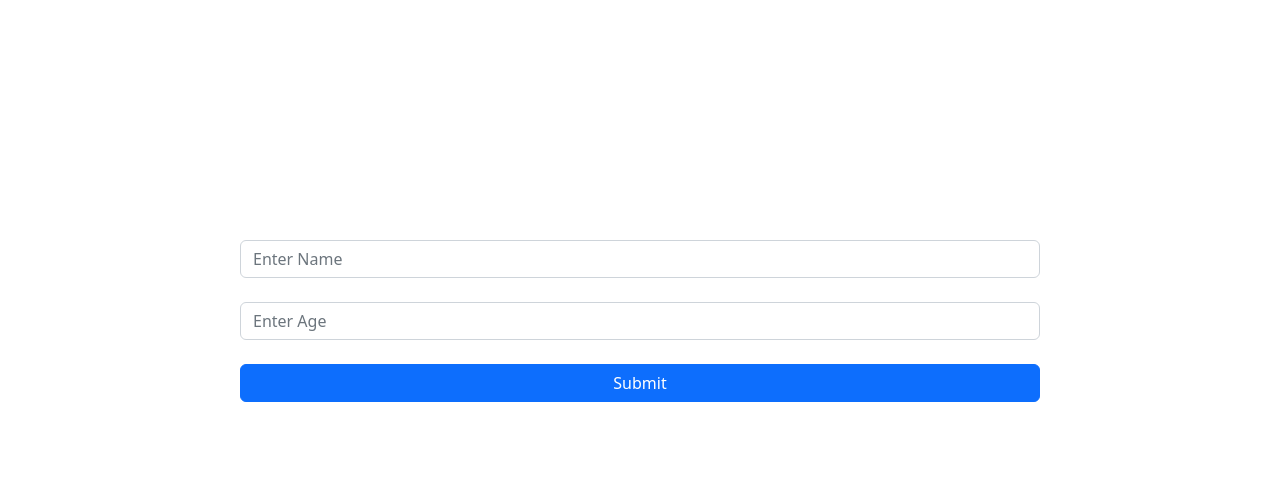
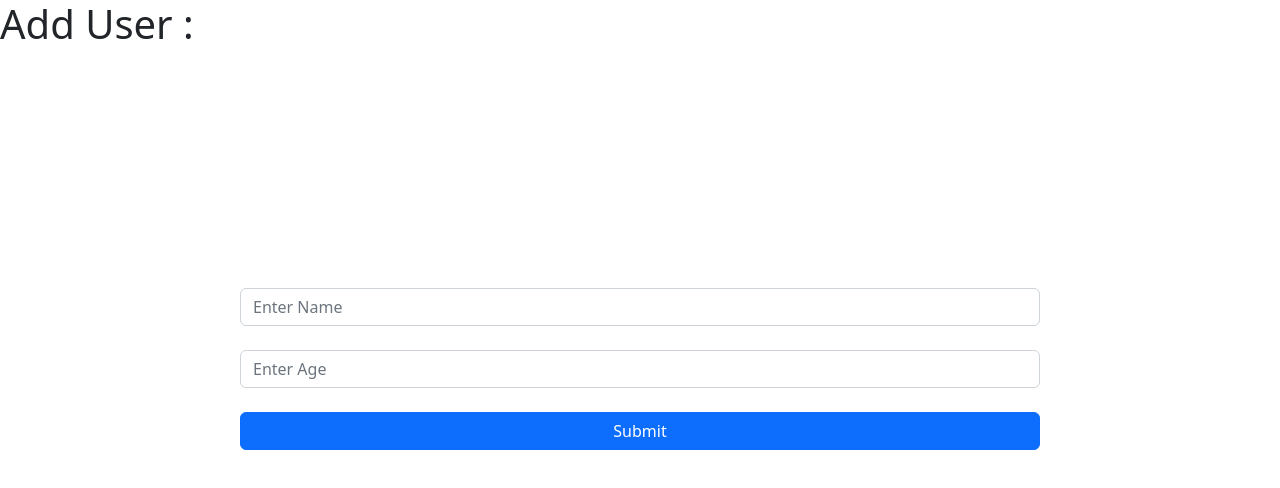
Before and after one commit to 002hardik/CRUD-Application, a React (Create React App) app: page /create in a window 1280 px wide. Shown: the top 488 px of the page. Built offline with nearby package versions, Linux system fonts and the light colour scheme.

Commit message:
Add user

```diff
--- a/src/components/Add.js
+++ b/src/components/Add.js
@@ -27,6 +27,9 @@ function Add(){
     }
 
     return <div>
+    <div>
+        <h1>Add User :</h1>
+    </div>
         <Form className="d-grid gap-2" style={{margin:"15rem"}}>
             <Form.Group className="mb-3" controlId="formName">
                 <Form.Control type="text" placeholder="Enter Name" required onChange={(e) => setName(e.target.value)}>
```
